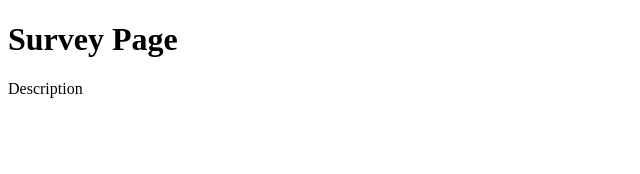
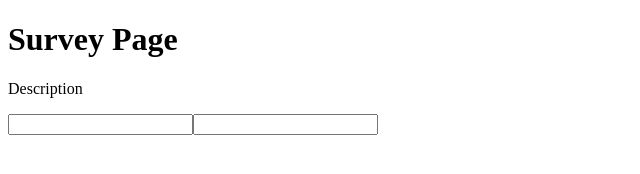
Before and after one commit to dalocodes/survey-form, a plain HTML site: page index.html in a window 1280 px wide. Shown: the whole page, without its empty margins (0-640 px from the left). Drawn offline with Linux system fonts and the light colour scheme.

Commit message:
next 2 features

```diff
--- a/index.html
+++ b/index.html
@@ -9,5 +9,11 @@
 <body>
     <h1 id="title">Survey Page</h1>
     <p id="description">Description</p>
+    <form id="survey-form">
+        <input id="name" type="text"><input/>
+
+    </form>
+
+
 </body>
 </html>
```
